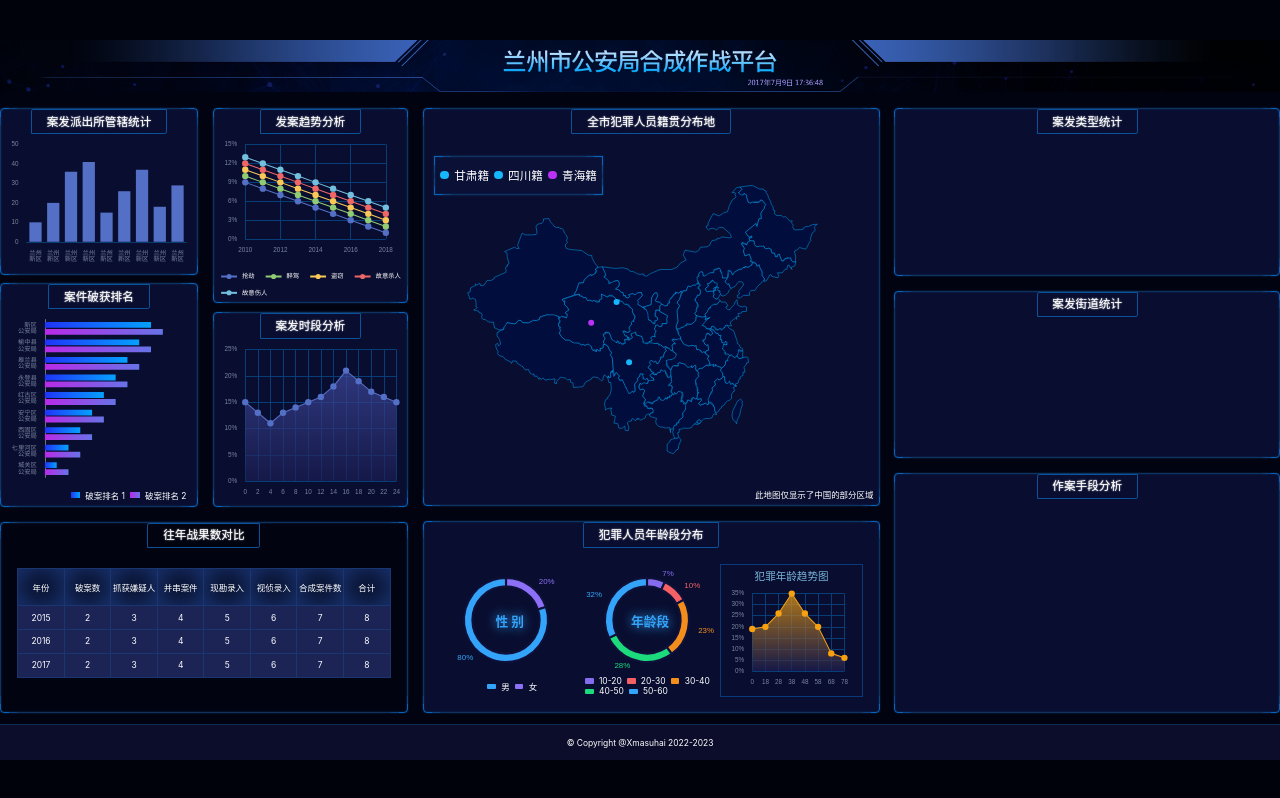
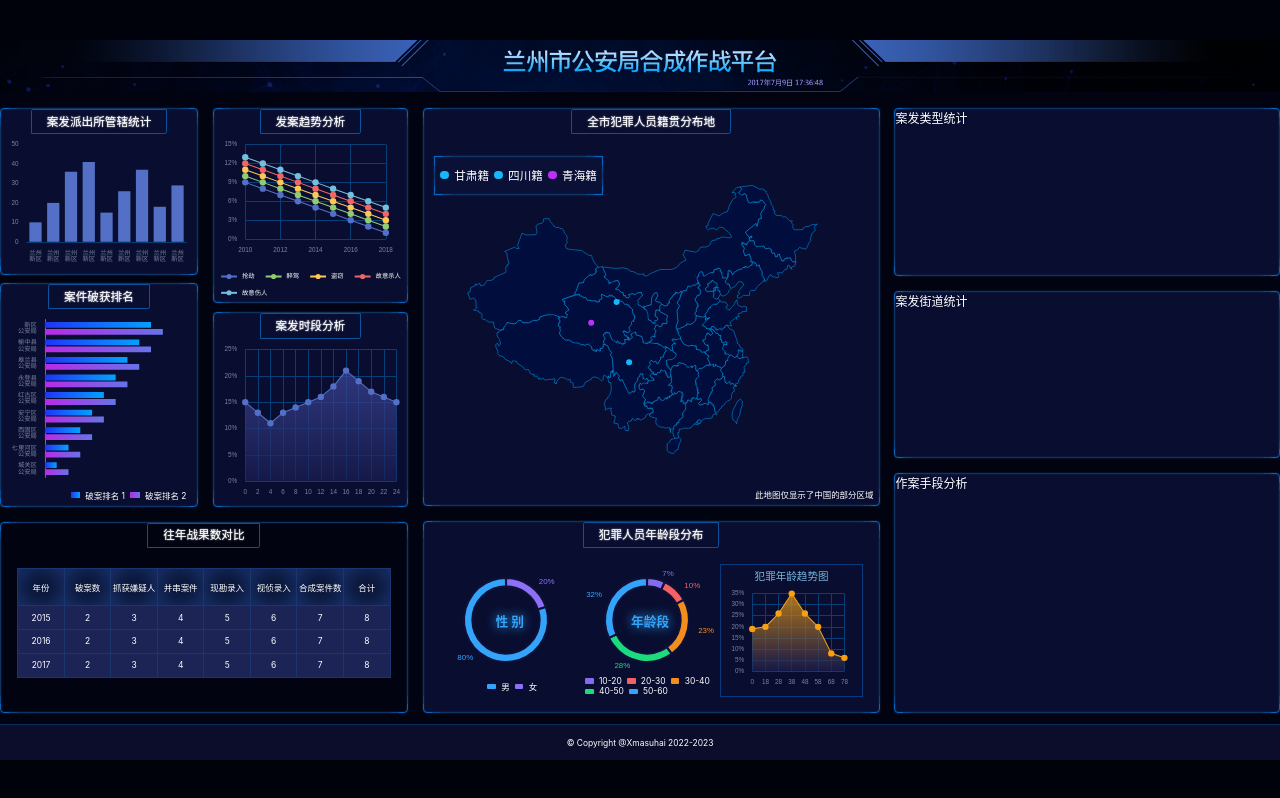
Before and after one commit to xmasuhai/big-screen-visualization_react, a React (Vite) app: page /#/ in a window 1280 px wide. Built offline with nearby package versions, Linux system fonts and the light colour scheme.

Commit message:
修改 样式除法计算为 calc($n / 2420) * 100rem; 重命名 案发类型 案发街道 作案手段 格式化 chart-9
Took 2 hours 31 minutes

```diff
--- a/src/pages/chart.scss
+++ b/src/pages/chart.scss
@@ -10,9 +10,12 @@
   .success-result,
   .native-place,
   .age-bracket,
-  .案发类型,
-  .案发街道,
-  .作案手段 {
+    // 案发类型
+  .crime-type,
+    // 案发街道
+  .crime-street,
+    // 作案手段
+  .modus-operandi {
     height: px(315);
     display: flex;
     flex-direction: column;
@@ -191,6 +194,7 @@
       // 文字说明
       .legend {
         height: px(40);
+        //padding-right: px(10);
         display: flex;
         flex-wrap: wrap;
         align-items: center;
--- a/src/shared/helper.scss
+++ b/src/shared/helper.scss
@@ -1,5 +1,7 @@
 @function px($n) {
-  @return $n / 2420 * 100rem;
+  //@return $n / 2420 * 100rem; // 报警告
+  //@return math.div($n, 2420) * 100rem; // 报错
+  @return calc($n / 2420) * 100rem;
 }
 
 $blue: #002866;
```
Also changed, not shown: src/components/chart-9.tsx (+8 -8 lines).
